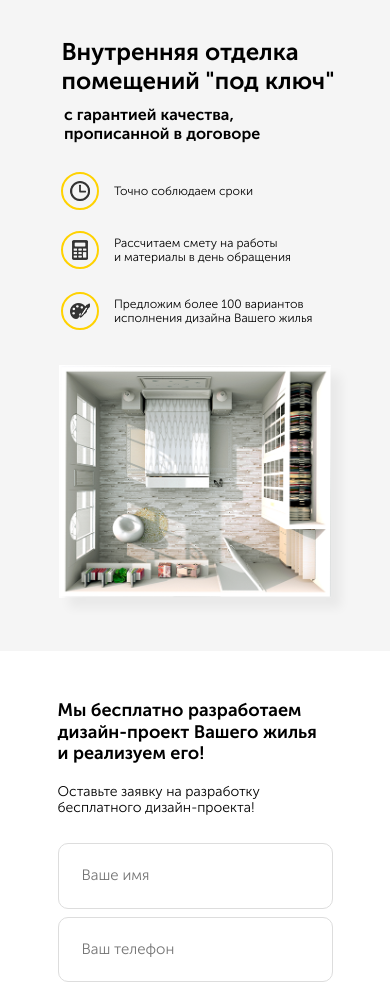
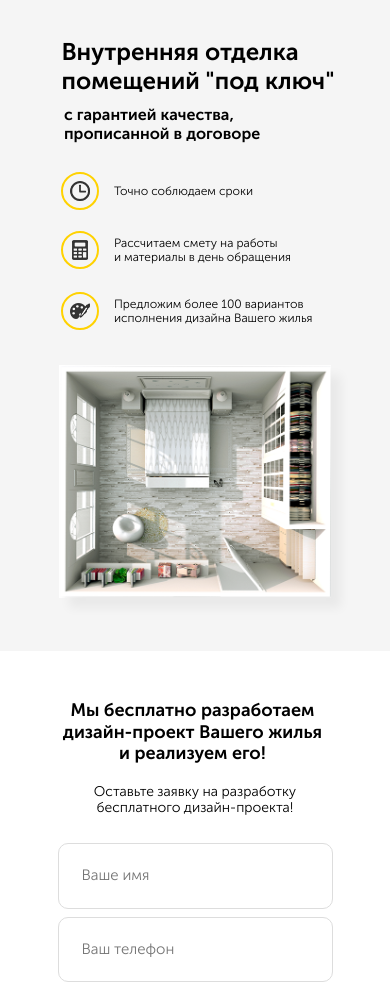
Before and after one commit to Velmoren/webstart, a plain HTML site: page src/index.html in a window 390 px wide. Shown: the part 83-1070 px from the top of the page. Drawn offline with Linux system fonts and the light colour scheme.

Commit message:
борьба за адаптив

```diff
--- a/src/sass/blocks/_offer.sass
+++ b/src/sass/blocks/_offer.sass
@@ -6,7 +6,7 @@
   &:before
     content: ''
     position: absolute
-    width: 51.2%
+    width: 50%
     height: 100%
     background-color: white
     top: 0
@@ -88,6 +88,12 @@
 @media (max-width: 768px)
   .offer
     background: #fff
+    &__title
+      text-align: center
+      max-width: 540px
+    &__subtitle
+      text-align: center
+      max-width: 540px
     &-block
       width: 100%
       padding-right: 0
```
Also changed, not shown: src/css/style.css, 1 other file.
